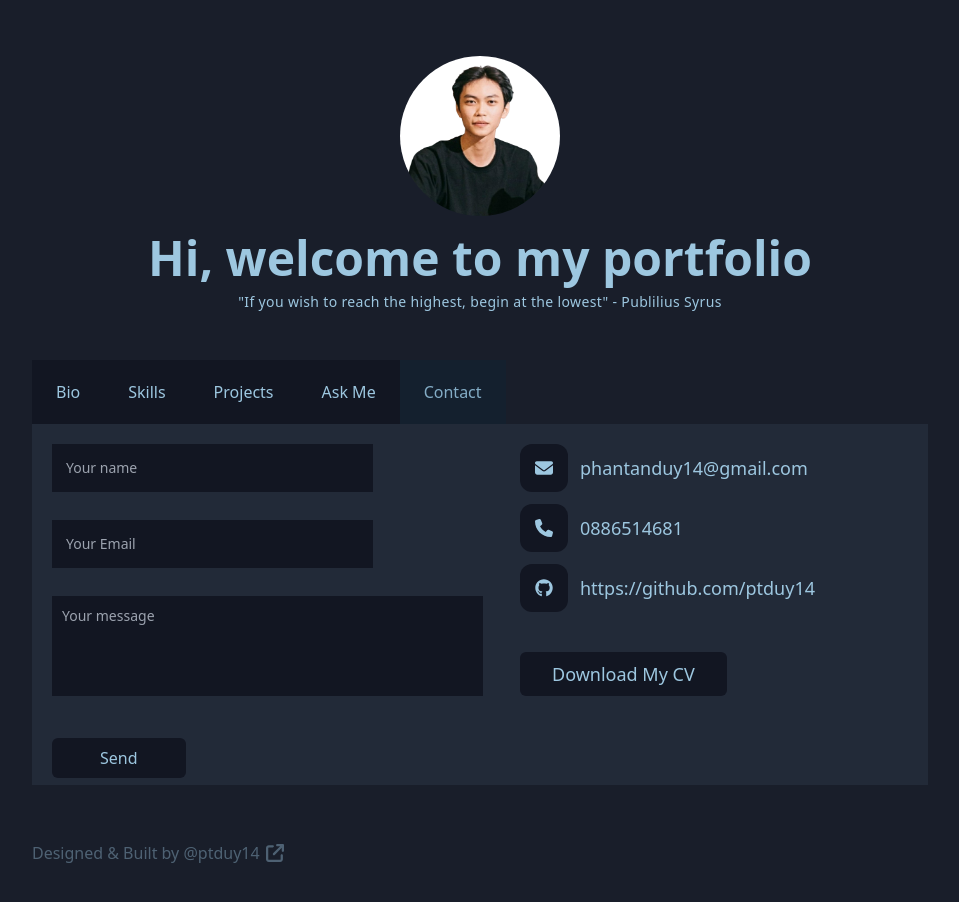
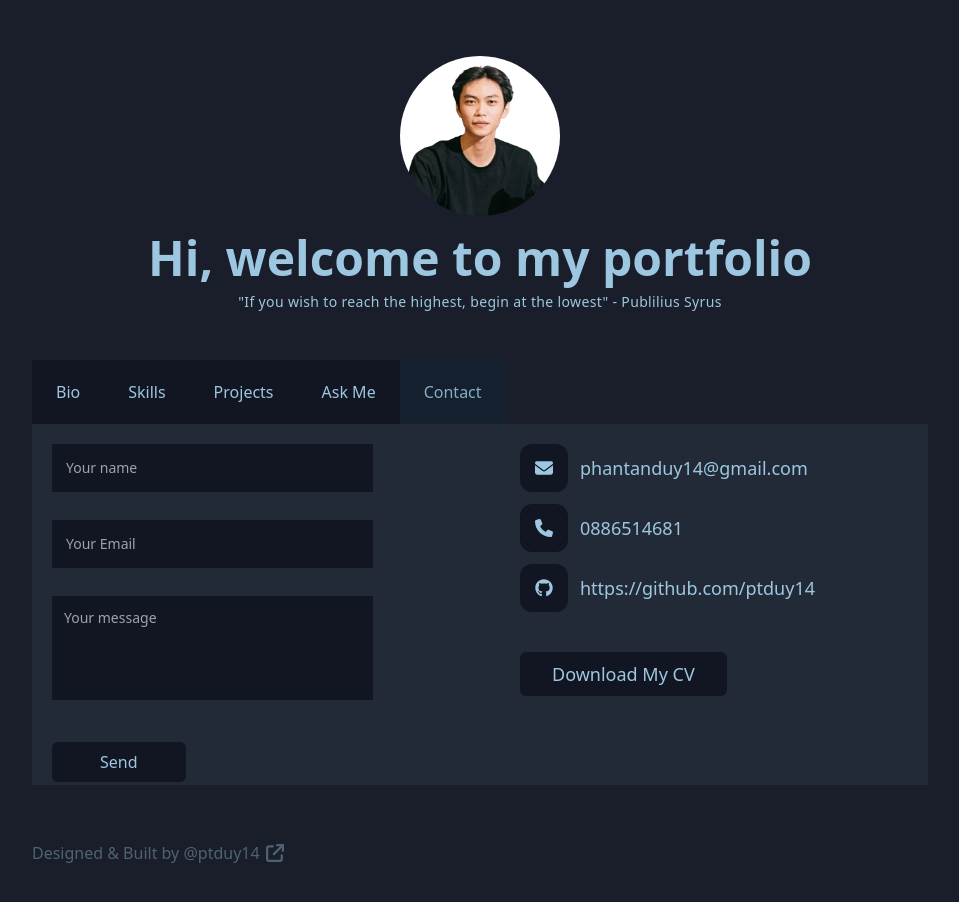
Before and after one commit to ptduy14/portfolio, a React (Create React App) app: page / in a window 1280 px wide. Both pictures are taken after a click on the item "Contact". Shown: the top 902 px of the page, without its empty margins (160-1119 px from the left). Built offline with nearby package versions, Linux system fonts and the light colour scheme.

Commit message:
fix: correct syntax and improve textarea styling in Contact component
- Added missing semicolons for consistency in the Contact.jsx file.
- Enhanced textarea styling to include border properties for better error visibility.
- Adjusted layout and spacing for improved user experience.

```diff
--- a/src/components/Content/SubContent/Contact.jsx
+++ b/src/components/Content/SubContent/Contact.jsx
@@ -6,7 +6,7 @@ import PhoneIcon from "../../Icons/PhoneIcon";
 import GithubIcon from "../../Icons/GithubIcon";
 import emailjs from "@emailjs/browser";
 import { ToastContext } from "../../../context/ToastContext";
-import resume from "../../../assets/resume/resume.pdf"
+import resume from "../../../assets/resume/resume.pdf";
 
 export default function Contact() {
   const { handleShowingToast } = useContext(ToastContext);
@@ -77,8 +77,8 @@ export default function Contact() {
   };
 
   const onOpenResume = () => {
-    window.open(resume)
-  }
+    window.open(resume);
+  };
 
   return (
     <div className="flex">
@@ -122,11 +122,10 @@ export default function Contact() {
           </div>
           <div>
             <textarea
-              className={`w-full lg:w-auto resize-none text-sm bg-[#121622] p-2.5 outline-none ${
-                error.message || "mb-2"
-              }`}
+              className={`w-full lg:w-3/4 resize-none text-sm bg-[#121622] p-2.5 outline-none border-solid border-transparent border-2 ${
+                error.message ? "border-[#9d0808] border-[0.0625rem]" : ""
+              } ${error.message || "mb-2"}`}
               name="message"
-              cols="49"
               rows="4"
               placeholder="Your message"
               value={input.message}
@@ -134,7 +133,8 @@ export default function Contact() {
                 handleOnchange(e.target.value.trim(), e.target.name)
               }
             ></textarea>
-            <span className="text-text-color-error text-sm inline-block h-3.5">
+            <br />
+            <span className="text-text-color-error text-sm inline-block h-3.5 break-words">
               {error.message && "This feild cannot empty"}
             </span>
           </div>
@@ -182,7 +182,10 @@ export default function Contact() {
           <p>https://github.com/ptduy14 </p>
         </div>
         <div className="flex items-center text-lg gap-x-3">
-          <button onClick={onOpenResume} className="mt-7 bg-tertiary-color px-8 py-2 rounded-md hover:bg-[#2d3f6a] hover:text-[#d6d3cd] transition-all duration-700">
+          <button
+            onClick={onOpenResume}
+            className="mt-7 bg-tertiary-color px-8 py-2 rounded-md hover:bg-[#2d3f6a] hover:text-[#d6d3cd] transition-all duration-700"
+          >
             Download My CV
           </button>
         </div>
```
